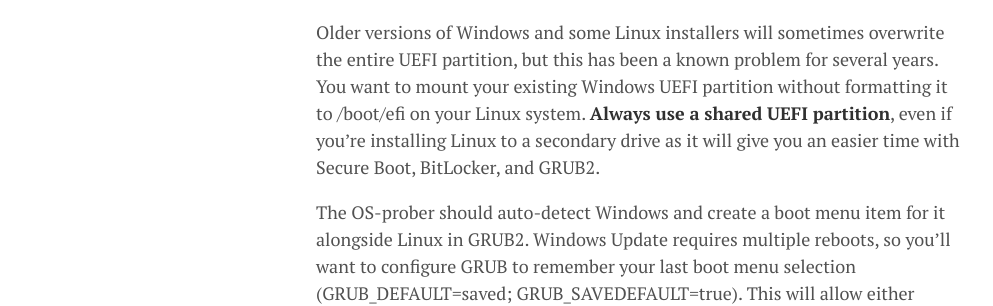
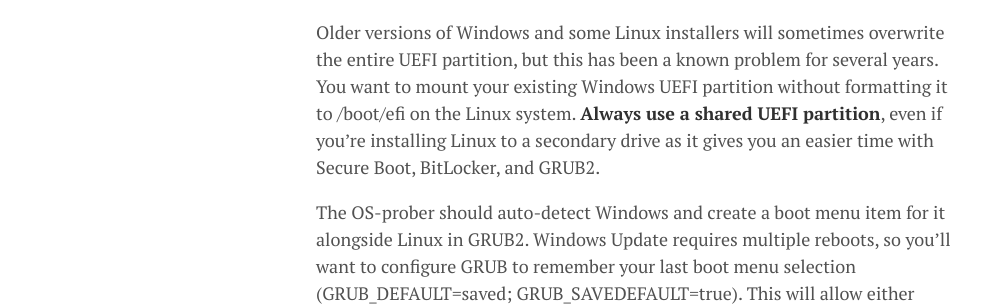
Before and after one commit to lgeurts/lgeurts.github.io, a Jekyll site: the page built from _posts/2019-03-19-dual-booting-windows-and-linux.md, in a window 1280 px wide and 900 px high, scrolled down 2752 px. Shown: the part 240-546 px from the top of the window, without its empty margins (0-993 px from the left). Built offline with Jekyll 4.4.1, drawn with Linux system fonts in a browser that asks for light colours; nearby versions of some CDN libraries; comment, search, counter and statistics services are not loaded.

Commit message:
Update 2019-03-19-dual-booting-windows-and-linux.md

```diff
--- a/_posts/2019-03-19-dual-booting-windows-and-linux.md
+++ b/_posts/2019-03-19-dual-booting-windows-and-linux.md
@@ -49,7 +49,7 @@
 
 Windows 10 and Linux share the same partition for their UEFI blobs. However, you can't install multiple versions of Windows or the same Linux distro on the same UEFI system partition. Each OS will install into its own named folder e.g. "Microsoft", “Fedora”, or "Ubuntu”, and this naming scheme does not allow for more than one unique version at the time. If you really need to install multiple versions of lets say Ubuntu, then you also have to create separate UEFI system partitions for each one. This requires disabling BitLocker Device Encryption as changing the boot partition will upset the TPM.
 
-Older versions of Windows and some Linux installers will sometimes overwrite the entire UEFI partition, but this has been a known problem for several years. You want to mount your existing Windows UEFI partition without formatting it to /boot/efi on your Linux system. **Always use a shared UEFI partition**, even if you’re installing Linux to a secondary drive as it will give you an easier time with Secure Boot, BitLocker, and GRUB2.
+Older versions of Windows and some Linux installers will sometimes overwrite the entire UEFI partition, but this has been a known problem for several years. You want to mount your existing Windows UEFI partition without formatting it to /boot/efi on the Linux system. **Always use a shared UEFI partition**, even if you’re installing Linux to a secondary drive as it gives you an easier time with Secure Boot, BitLocker, and GRUB2.
 
 The OS-prober should auto-detect Windows and create a boot menu item for it alongside Linux in GRUB2. Windows Update requires multiple reboots, so you’ll want to configure GRUB to remember your last boot menu selection (GRUB_DEFAULT=saved; GRUB_SAVEDEFAULT=true). This will allow either operating system to trigger multiple reboots to perform updates and have it boot into the correct operating system. It’ll also get you back into the same operating system that you used the last time you booted your system.
 
```
